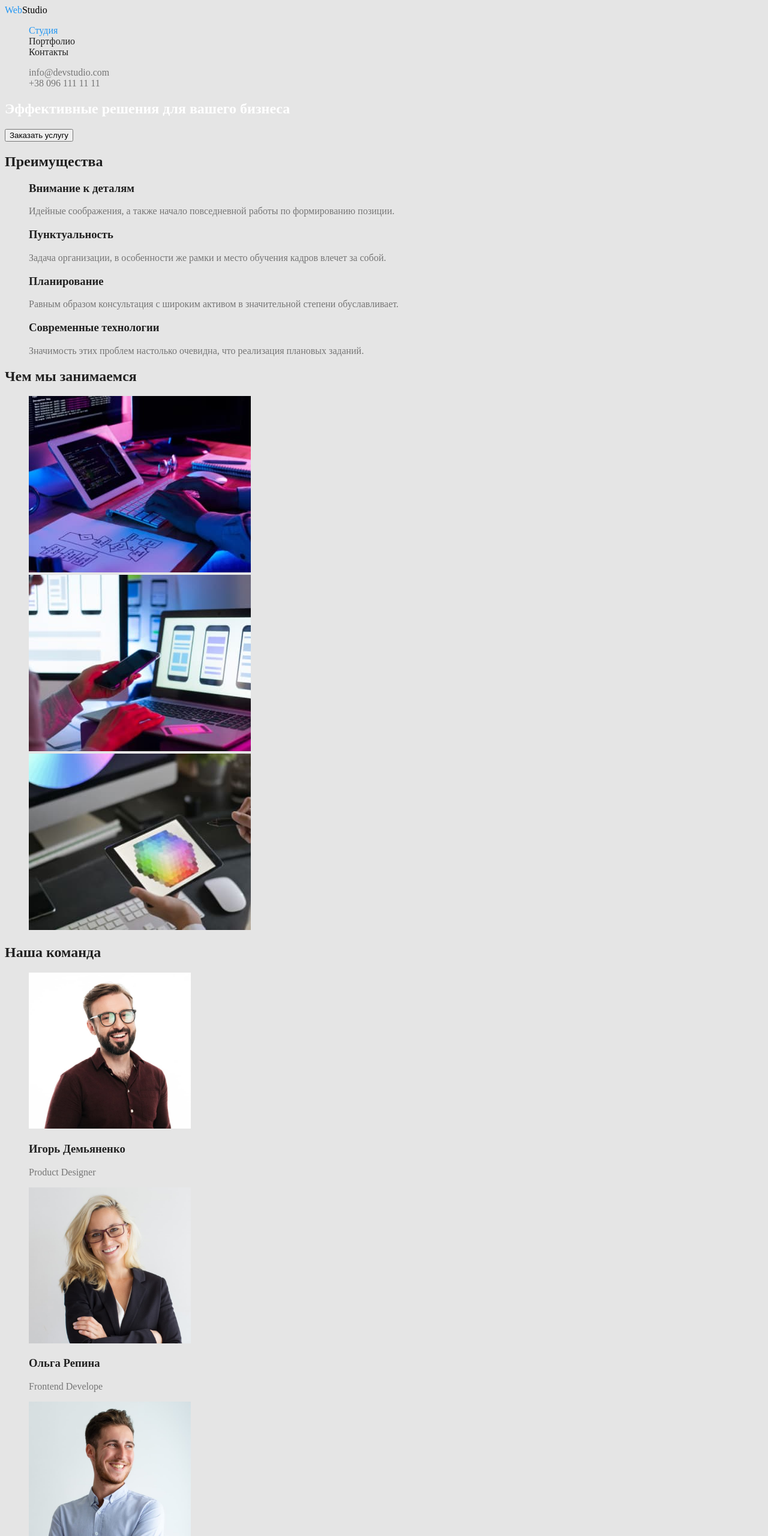
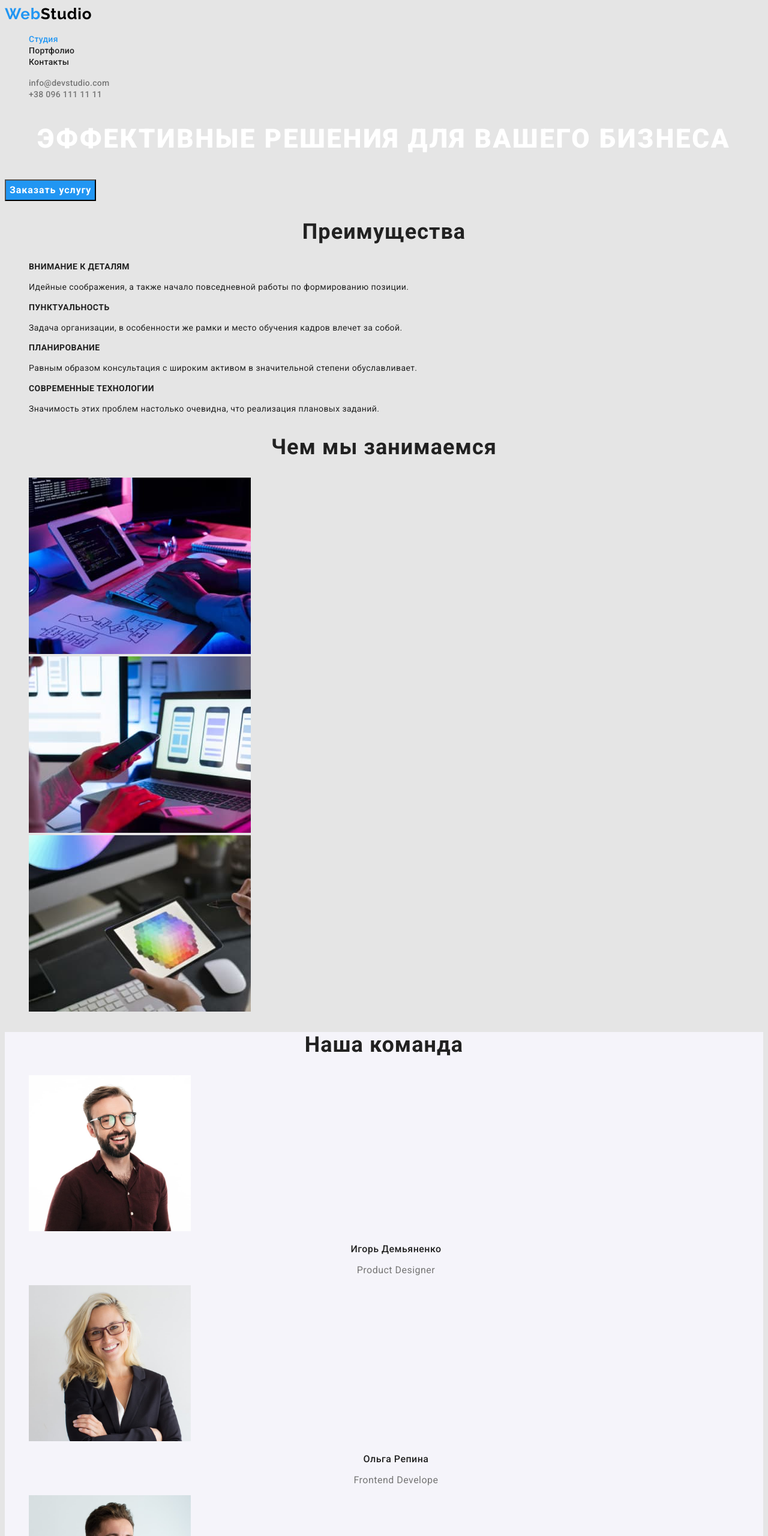
Before and after one commit to OlhaPetrenko/goit-markup-hw-02, a plain HTML site: page index.html in a window 1280 px wide. Shown: the top 2560 px of the page at 60% size. Drawn offline with Linux system fonts and the light colour scheme.

Commit message:
Добавляет оформление текста

```diff
--- a/css/styles.css
+++ b/css/styles.css
@@ -4,6 +4,7 @@
 /* белый #FFFFFF */
 /* студио в хедере #000000; */
 /* цвет фона основной #E5E5E5 */
+/* цвет секции Team #F5F4FA */
 
 :root{
     --primary-text-color:#212121;
@@ -14,10 +15,18 @@
 body {
   background-color: #E5E5E5;
   color: var(--primary-text-color);
+
+    font-family: Roboto, sans-serif;
 }
-
+/* Logo */
 .logo{
     color: #000000 ;
+
+    font-family: Raleway, sans-serif;
+    font-weight: 700;
+    font-size: 26px;
+    line-height: 1.19;
+    letter-spacing: 0.03em;
 
 }
 
@@ -36,10 +45,19 @@ body {
 .site-nav .link{
     color: var(--primary-text-color);
 
+    font-weight: 500;
+    font-size: 14px;
+    line-height: 1.14;
+    letter-spacing: 0.02em;
 }
 
 .auth-nav .link{
     color: var(--secondary-text-color);
+
+    font-weight: 500;
+    font-size: 14px;
+    line-height: 1.14;
+    letter-spacing: 0.02em;
 }
 
 .site-nav .link:hover,
@@ -56,40 +74,153 @@ body {
 /* Hero */
 .hero-title{
     color: #FFFFFF;
+
+    font-weight: 900;
+    font-size: 44px;
+    line-height: 1.36;
+    text-align: center;
+    letter-spacing: 0.06em;
+    text-transform: uppercase;
+}
+
+.hero .button {
+    color: #ffffff;
+    background-color: #2196F3;
+
+    font-family: inherit;
+    font-weight: 700;
+    font-size: 16px;
+    line-height: 1.875;
+    letter-spacing: 0.06em;
+
+    cursor: pointer;
 }
 
 /* Section */
 .section-title {
     color: var(--primary-text-color);
+
+    font-weight: 700;
+    font-size: 36px;
+    line-height: 1.17;
+    text-align: center;
+    letter-spacing: 0.03em;
 }
 
 /* Feature */
 .feature .title{
-    color: var(--primary-text-color);
+
+    font-weight: 700;
+    font-size: 14px;
+    line-height: 1.14;
+    letter-spacing: 0.03em;
+    text-transform: uppercase;
 }
 
 .feature .text{
     color: var(--secondary-text-color)
+
+    font-weight: 400;
+    font-size: 14px;
+    line-height: 1.71;
+    letter-spacing: 0.03em;
 }
+
+/* Team */
+.team-member .title{
+
+    font-weight: 500;
+    font-size: 16px;
+    line-height: 1.19;
+    text-align: center;
+    letter-spacing: 0.03em;
+
+}
+
+.team-member .text{
+    color: var(--secondary-text-color);
+
+    font-weight: 400;
+    font-size: 16px;
+    line-height: 1.19;
+    text-align: center;
+    letter-spacing: 0.03em;
+}
+.team{
+    background-color: #F5F4FA;
+}
+
+/* Футер */
+
+.footer{
+    color: #FFFFFF;
+
+    font-family: Raleway, sans-serif;
+    font-weight: 700;
+    font-size: 26px;
+    line-height: 1.19;
+    letter-spacing: 0.03em;
+}
+
+.footer span{
+    color: var(--accent-color);
+}
+
+.footer-nav .adress{
+    color: #FFFFFF;
+
+    font-weight: 400;
+    font-size: 14px;
+    line-height: 1.71;
+    letter-spacing: 0.03em;
+}
+
+.footer-nav .email,
+.footer-nav .tel{
+    color: rgba(255, 255, 255, 0.6);
+
+    font-weight: 400;
+    font-size: 14px;
+    line-height: 1.71;
+    letter-spacing: 0.03em;
+}
+
 
 /* Examples Portfolio */
 .examples .text {
     color: var(--secondary-text-color);
+
+    font-weight: 400;
+    font-size: 16px;
+    line-height: 1.88;
+    letter-spacing: 0.03em;
 }
 
 .examples .title{
-    color: var(--primary-text-color)
+    color: var(--primary-text-color);
+
+    font-weight: 700;
+    font-size: 18px;
+    line-height: 2;
+    letter-spacing: 0.06em;
 }
 
 /* Button */
 .button{
     color: var(--primary-text-color);
     background-color: #F5F4FA;
+
+    font-family: inherit;
+    font-weight: 500;
+    font-size: 16px;
+    line-height: 1.62;
+    letter-spacing: 0.03em;
+
+    cursor: pointer;
 }
 
 .button:hover,
 .button:focus{
     color: #ffffff;
     background-color: #2196F3;
-
 }
--- a/index.html
+++ b/index.html
@@ -5,13 +5,15 @@
     <meta http-equiv="X-UA-Compatible" content="IE=edge">
     <meta name="viewport" content="width=device-width, initial-scale=1.0">
     <title>homework02</title>
+    <link href="https://fonts.googleapis.com/css2?family=Raleway:wght@700&family=Roboto:wght@400;500;700;900&display=swap"
+        rel="stylesheet">
     <link rel="stylesheet" href="./css/styles.css" />
 </head>
 <body>
     <!-- Шапка сайта -->
     <header>
         <nav>
-            <a href="./index.html" lang="en" class="logo link"> <span> Web</span>Studio</a>
+            <a href="./index.html" lang="en" class="logo link"> <span>Web</span>Studio</a>
 
             <ul class="site-nav list">
                 <li>  <a href="" class="link current"> Студия</a> </li>
@@ -30,7 +32,7 @@
         <!-- Герой -->
         <section class="hero">
             <h1 class="hero-title">Эффективные решения для вашего бизнеса</h1>
-            <button type="button"> Заказать услугу</button>
+            <button type="button" class="button"> Заказать услугу</button>
         </section>
 
     <!-- Преимущества -->
@@ -75,9 +77,9 @@
         </section>
 
         <!-- Наша команда -->
-        <section class="section">
+        <section class="section team">
             <h2 class="section-title"> Наша команда</h2>
-            <ul class="feature list">
+            <ul class="team-member list">
                 <li>
                     <img src="./images/teamone.jpg" alt="Фото сотрудника" width="270"/>
                     <h3 class="title">  Игорь Демьяненко</h3>
@@ -105,12 +107,12 @@
 
     <!-- Футер -->
     <footer>
-            <a href="./index.html" lang="en"> <span> Web</span>Studio</a>
+            <a href="./index.html" lang="en" class="footer link"> <span> Web</span>Studio</a>
         <address>
-            <ul class="list">
-                <li>  <a href="" class="link"> г. Киев, пр-т Леси Украинки, 26</a></li>
-                <li> <a href="" class="link"> info@devstudio.com</a></li>
-                <li> <a href="" class="link"> +38 096 111 11 11</a> </li>
+            <ul class="footer-nav list">
+                <li>  <a href="" class="adress link"> г. Киев, пр-т Леси Украинки, 26</a></li>
+                <li> <a href="" class="email link"> info@devstudio.com</a></li>
+                <li> <a href="" class="tel link"> +38 096 111 11 11</a> </li>
             </ul>
         </address>
 
```
Also changed, not shown: portfolio.html (+11 -8 lines).
